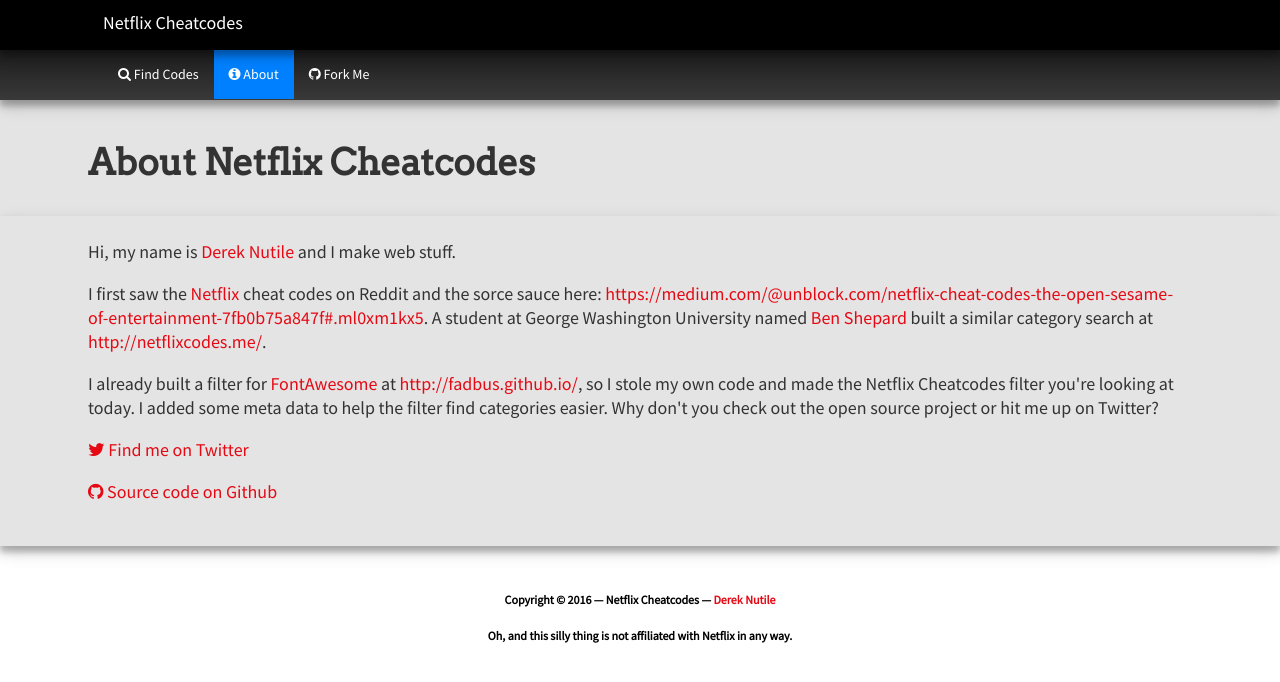
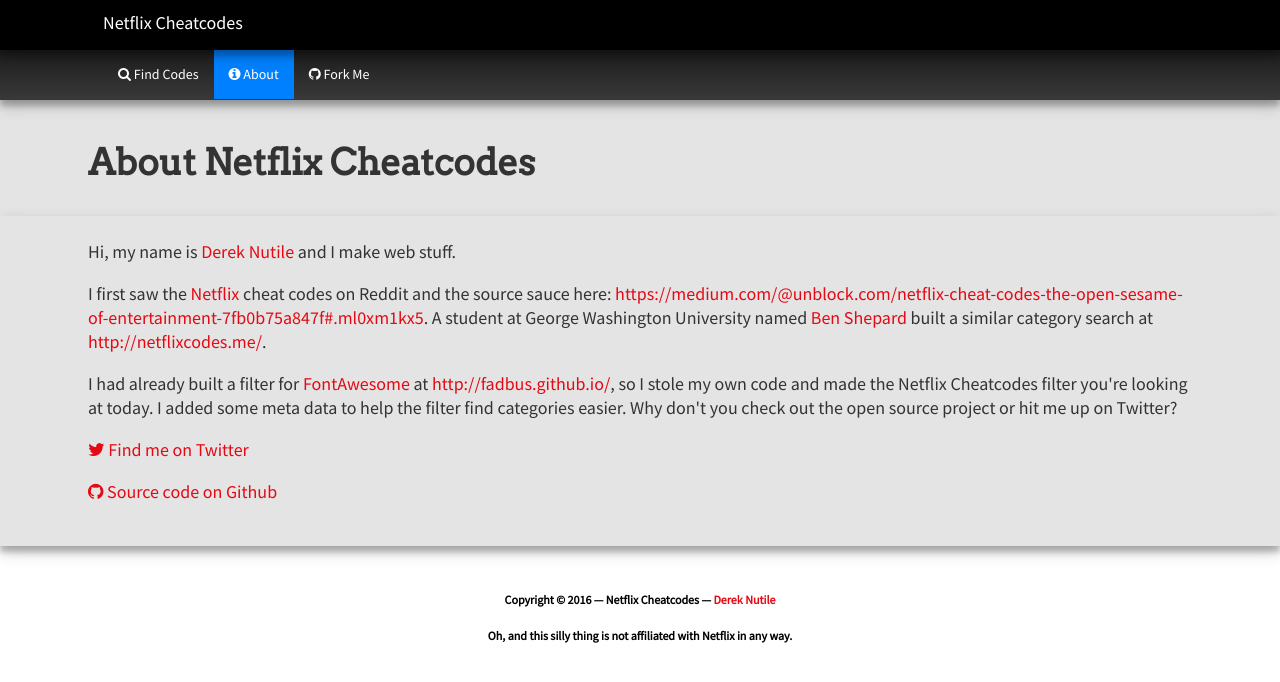
Before and after one commit to netflix-cheatcodes/netflix-cheatcodes.github.io, a Jekyll site: the page built from about/index.html, in a window 1280 px wide. Shown: the top 682 px of the page. Built offline with Jekyll 4.4.1, drawn with Linux system fonts in a browser that asks for light colours; comment, search, counter and statistics services are not loaded.

Commit message:
Updates readme and fixes typo on about page.

```diff
--- a/about/index.html
+++ b/about/index.html
@@ -11,9 +11,9 @@
 
         <p>Hi, my name is <a href="http://dereknutile.com/" target="_blank">Derek Nutile</a> and I make web stuff.</p>
 
-        <p>I first saw the <a href="https://www.netflix.com/" target="_blank">Netflix</a> cheat codes on Reddit and the sorce sauce here: <a href="https://medium.com/@unblock.com/netflix-cheat-codes-the-open-sesame-of-entertainment-7fb0b75a847f#.ml0xm1kx5" target="blank">https://medium.com/@unblock.com/netflix-cheat-codes-the-open-sesame-of-entertainment-7fb0b75a847f#.ml0xm1kx5</a>.  A student at George Washington University named <a href="http://benshep.net/" target="_blank">Ben Shepard</a> built a similar category search at <a href="http://netflixcodes.me/" target="_blank">http://netflixcodes.me/</a>.</p>
+        <p>I first saw the <a href="https://www.netflix.com/" target="_blank">Netflix</a> cheat codes on Reddit and the source sauce here: <a href="https://medium.com/@unblock.com/netflix-cheat-codes-the-open-sesame-of-entertainment-7fb0b75a847f#.ml0xm1kx5" target="blank">https://medium.com/@unblock.com/netflix-cheat-codes-the-open-sesame-of-entertainment-7fb0b75a847f#.ml0xm1kx5</a>.  A student at George Washington University named <a href="http://benshep.net/" target="_blank">Ben Shepard</a> built a similar category search at <a href="http://netflixcodes.me/" target="_blank">http://netflixcodes.me/</a>.</p>
 
-        <p>I already built a filter for <a href="http://fortawesome.github.io/Font-Awesome/" target="_blank">FontAwesome</a> at <a href="http://fadbus.github.io/" target="_blank">http://fadbus.github.io/</a>, so I stole my own code and made the Netflix Cheatcodes filter you're looking at today.  I added some meta data to help the filter find categories easier.  Why don't you check out the open source project or hit me up on Twitter?</p>
+        <p>I had already built a filter for <a href="http://fortawesome.github.io/Font-Awesome/" target="_blank">FontAwesome</a> at <a href="http://fadbus.github.io/" target="_blank">http://fadbus.github.io/</a>, so I stole my own code and made the Netflix Cheatcodes filter you're looking at today.  I added some meta data to help the filter find categories easier.  Why don't you check out the open source project or hit me up on Twitter?</p>
 
         <p><a href="https://twitter.com/dereknutile" target="_blank"><i class="fa fa-twitter"></i>&nbsp;Find me on Twitter</a></p>
         <p><a href="https://github.com/netflix-cheatcodes/netflix-cheatcodes.github.io" target="_blank"><i class="fa fa-github"></i>&nbsp;Source code on Github</a></p>
```
Also changed, not shown: README.md.
